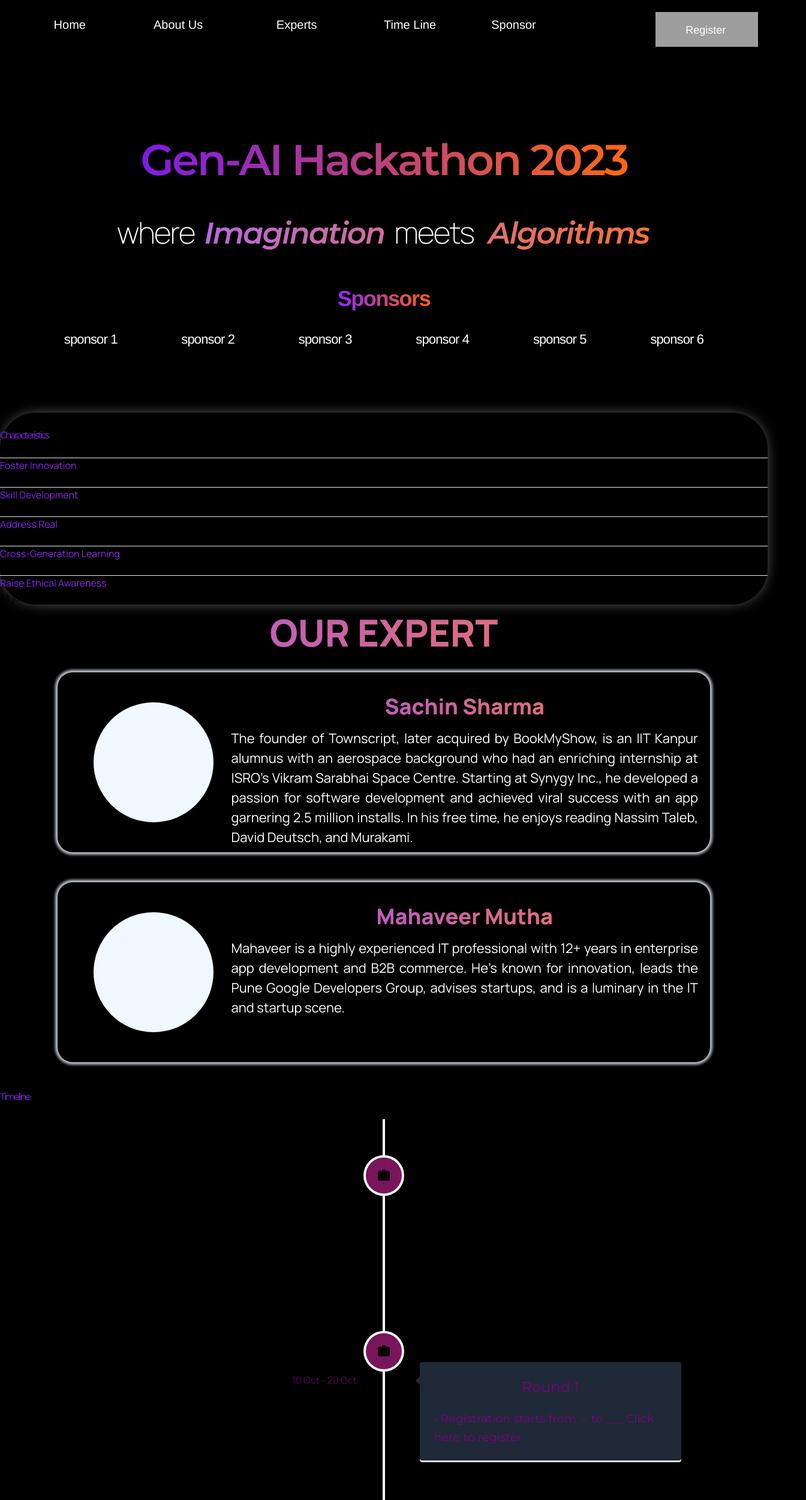
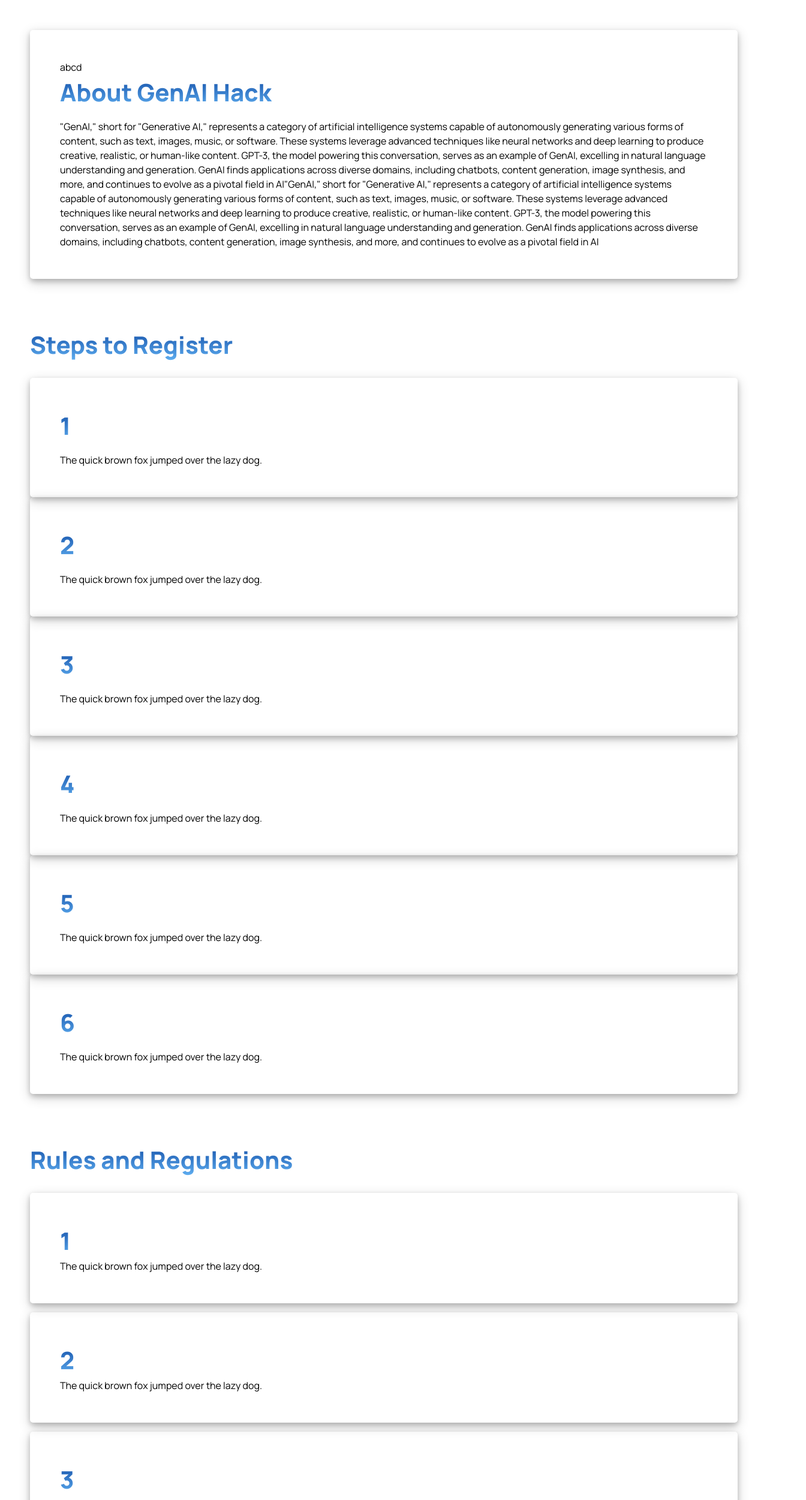
Before and after one commit to GenAiHack23/GenAIHack-Website, a React (Vite) app: page /about in a window 1280 px wide. Shown: the top 2501 px of the page at 60% size, 1344 px wide, since content can reach past the window. Built offline with nearby package versions, Linux system fonts and the light colour scheme; grey boxes are pictures that could not be loaded.

Commit message:
Router fixed + About page

```diff
--- a/index.html
+++ b/index.html
@@ -11,6 +11,10 @@
       rel="stylesheet"
       href="https://fonts.googleapis.com/css?family=Montserrat:400,600&display=swap"
     />
+    <link
+      rel="stylesheet"
+      href="https://fonts.googleapis.com/css?family=Manrope:400,600&display=swap"
+    />
   </head>
   <body>
     <div id="root"></div>
--- a/src/App.jsx
+++ b/src/App.jsx
@@ -1,24 +1,10 @@
 import { Outlet } from "react-router-dom";
-import Navbar from "./views/navbar";
-import Home from "./views/Home";
-import Footer from "./components/Footer";
-import OurExpert from "./components/OurExpert";
-// import AboutUs from "./views/AboutUs";
-import { Characteristics } from "./components/Characteristics";
-import Timeline from "./components/Timeline";
-import AboutUs from "./views/about_us";
 
 export default function App() {
   return (
     <div>
-      <Navbar />
-      <Home />
-      {/* <AboutUs /> */}
-      {/* <AboutUs /> */}
-      <Characteristics />
-      <OurExpert />
-      <Timeline />
-      <Footer />
+      {/* <Navbar /> */}
+      <Outlet />
     </div>
   );
 }
--- a/src/views/navbar.css
+++ b/src/components/navbar.css
@@ -3,7 +3,6 @@
     --purpl: #a04ef8;
   }
 .navbar {
-    margin-top: 30px;
     background-color: #000000;
     /* height: 70px; */
     width: 100%;
--- a/src/index.css
+++ b/src/index.css
@@ -1,13 +1,8 @@
-@import url("https://fonts.googleapis.com/css2?family=Manrope&display=swap");
 
 @tailwind base;
 @tailwind components;
 @tailwind utilities;
 
 body {
-  background-color: black;
+  background-color: #FFFFFF !important;
 }
-
-body {
-  background-color: black;
-}
--- a/src/router.jsx
+++ b/src/router.jsx
@@ -4,7 +4,7 @@ import { createBrowserRouter } from "react-router-dom";
 
 import App from "./App";
 import HomeView from "./views/Home";
-import { About as AboutView } from "./views/About";
+import AboutView from "./views/About";
 
 export const router = createBrowserRouter(
   createRoutesFromElements(
--- a/src/views/About.jsx
+++ b/src/views/About.jsx
@@ -1,7 +1,114 @@
-export const About = () => {
+import './about.css';
+
+export default function AboutView() {
   return (
-    <>
-      <p>About</p>
-    </>
+    <div>
+      <div className="card grid grid-cols-4 items-center">
+        <div className='col-span-1'>
+          <h1>abcd</h1>
+        </div>
+        <div className='col-span-3'>
+          <h1 className='title'>About GenAI Hack</h1>
+          <div style={{ height: 15 }}></div>
+          <p className="genai-short-for">
+            &#34;GenAI,&#34; short for &#34;Generative AI,&#34; represents a
+            category of artificial intelligence systems capable of autonomously
+            generating various forms of content, such as text, images, music, or
+            software. These systems leverage advanced techniques like neural
+            networks and deep learning to produce creative, realistic, or
+            human-like content. GPT-3, the model powering this conversation,
+            serves as an example of GenAI, excelling in natural language
+            understanding and generation. GenAI finds applications across
+            diverse domains, including chatbots, content generation, image
+            synthesis, and more, and continues to evolve as a pivotal field in
+            AI&#34;GenAI,&#34; short for &#34;Generative AI,&#34; represents a
+            category of artificial intelligence systems capable of autonomously
+            generating various forms of content, such as text, images, music, or
+            software. These systems leverage advanced techniques like neural
+            networks and deep learning to produce creative, realistic, or
+            human-like content. GPT-3, the model powering this conversation,
+            serves as an example of GenAI, excelling in natural language
+            understanding and generation. GenAI finds applications across
+            diverse domains, including chatbots, content generation, image
+            synthesis, and more, and continues to evolve as a pivotal field in
+            AI
+          </p>
+        </div>
+      </div>
+
+      <div style={{ height: 80 }}></div>
+      <h1 className='title'>Steps to Register</h1>
+      <div style={{ height: 25 }}></div>
+      <div className='grid grid-cols-3 gap-4 text-center'>
+        <div className="card">
+          <h1 className="title">1</h1>
+          <div style={{ height: 15 }}></div>
+          <p>The quick brown fox jumped over the lazy dog.</p>
+        </div>
+        <div className="card">
+          <h1 className="title">2</h1>
+          <div style={{ height: 15 }}></div>
+          <p>The quick brown fox jumped over the lazy dog.</p>
+        </div>
+        <div className="card">
+          <h1 className="title">3</h1>
+          <div style={{ height: 15 }}></div>
+          <p>The quick brown fox jumped over the lazy dog.</p>
+        </div>
+        <div className="card">
+          <h1 className="title">4</h1>
+          <div style={{ height: 15 }}></div>
+          <p>The quick brown fox jumped over the lazy dog.</p>
+        </div>
+        <div className="card">
+          <h1 className="title">5</h1>
+          <div style={{ height: 15 }}></div>
+          <p>The quick brown fox jumped over the lazy dog.</p>
+        </div>
+        <div className="card">
+          <h1 className="title">6</h1>
+          <div style={{ height: 15 }}></div>
+          <p>The quick brown fox jumped over the lazy dog.</p>
+        </div>
+      </div>
+
+      <div style={{ height: 80 }}></div>
+      <div className='text-center'>
+        <h1 className='title'>Rules and Regulations</h1>
+      </div>
+      <div style={{ height: 25 }}></div>
+      <div className="card">
+        <div className="grid grid-cols-12 items-center">
+          <div className='col-span-2 text-center'>
+            <h1 className="title">1</h1>
+          </div>
+          <div className='col-span-10'>
+            <p>The quick brown fox jumped over the lazy dog.</p>
+          </div>
+        </div>
+      </div>
+      <div style={{ height: 15 }}></div>
+      <div className="card">
+        <div className="grid grid-cols-12 items-center">
+          <div className='col-span-2 text-center'>
+            <h1 className="title">2</h1>
+          </div>
+          <div className='col-span-10'>
+            <p>The quick brown fox jumped over the lazy dog.</p>
+          </div>
+        </div>
+      </div>
+      <div style={{ height: 15 }}></div>
+      <div className="card">
+        <div className="grid grid-cols-12 items-center">
+          <div className='col-span-2 text-center'>
+            <h1 className="title">3</h1>
+          </div>
+          <div className='col-span-10'>
+            <p>The quick brown fox jumped over the lazy dog.</p>
+          </div>
+        </div>
+      </div>
+    </div>
   );
-};
+}
--- a/src/views/Home.jsx
+++ b/src/views/Home.jsx
@@ -1,10 +1,14 @@
+
+import "./home.css";
+import { motion } from 'framer-motion';
+import Footer from "../components/Footer";
 import OurExpert from "../components/OurExpert";
-import Footer from "../components/Footer";
-import {motion } from 'framer-motion';
-import "./home.css";
+import { Characteristics } from "../components/Characteristics";
+import Timeline from "../components/Timeline";
 
-const Home = () => {
+export default function HomeView() {
   return (
+    <div>
       <div className="home">
         <div className="overlap">
           <motion.div className="heading"
@@ -33,6 +37,12 @@ const Home = () => {
           </motion.div>
         </motion.div>
       </div>
+      {/* <AboutUs /> */}
+      {/* <AboutUs /> */}
+      <Characteristics />
+      <OurExpert />
+      <Timeline />
+      <Footer />
+    </div>
   );
 };
-export default Home;
--- /dev/null
+++ b/src/views/about.css
@@ -0,0 +1,25 @@
+
+body {
+  padding: 50px;
+}
+
+.card {
+  padding: 50px;
+  border-radius: 5px;
+  box-shadow: 0 4px 8px 0 rgba(0, 0, 0, 0.2), 0 6px 20px 0 rgba(0, 0, 0, 0.19);
+}
+
+.title {
+  font-family: "Manrope", Helvetica;
+  font-size: 40px;
+  font-weight: bolder;
+  -webkit-background-clip: text !important;
+  -webkit-text-fill-color: transparent;
+  background: linear-gradient(
+    180deg,
+    #0D47A1 0%,
+    #64B5F6 100%
+  );
+  background-clip: text;
+  color: transparent;
+}
--- a/src/views/home.css
+++ b/src/views/home.css
@@ -1,3 +1,4 @@
+
 .home {
     height: 600px;
     position: relative;
```
Also changed, not shown: src/components/Navbar.jsx (renamed from src/views/navbar.jsx). Lines whose indentation alone changed are shown as unchanged.
